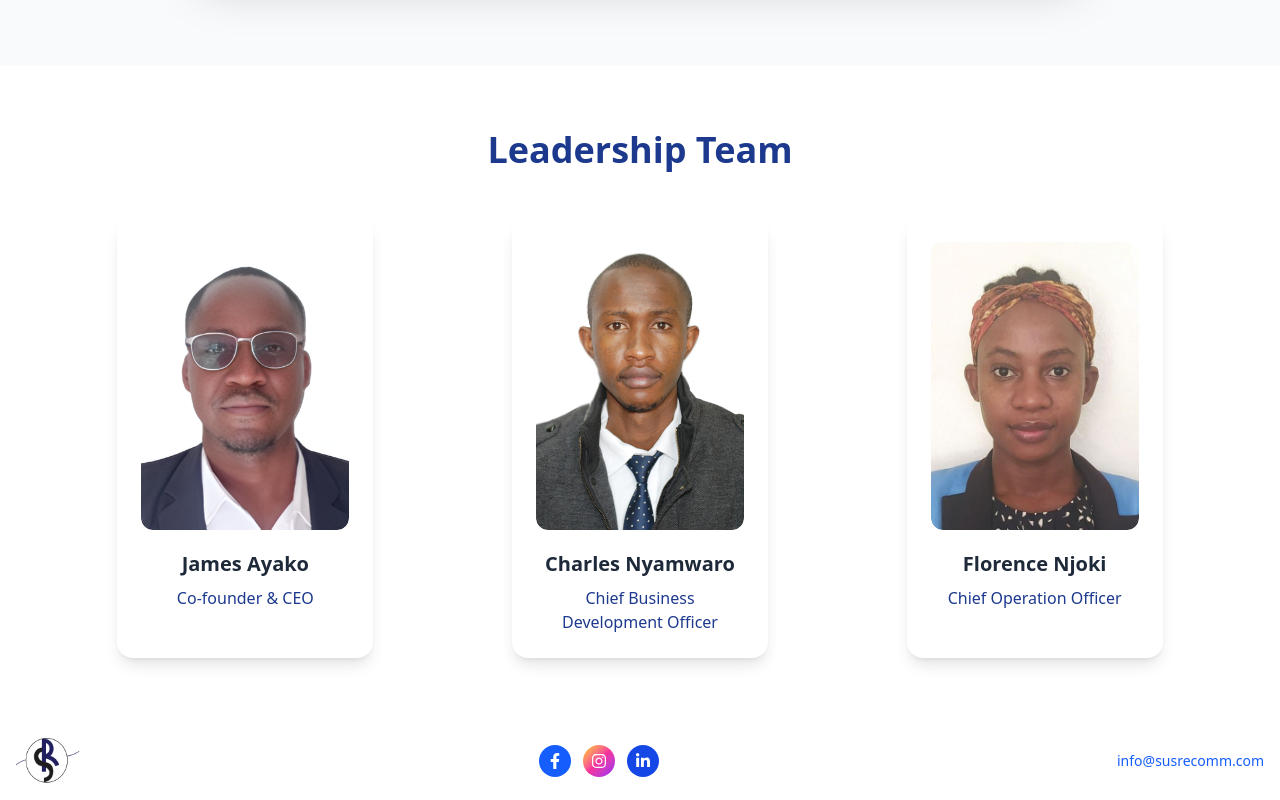
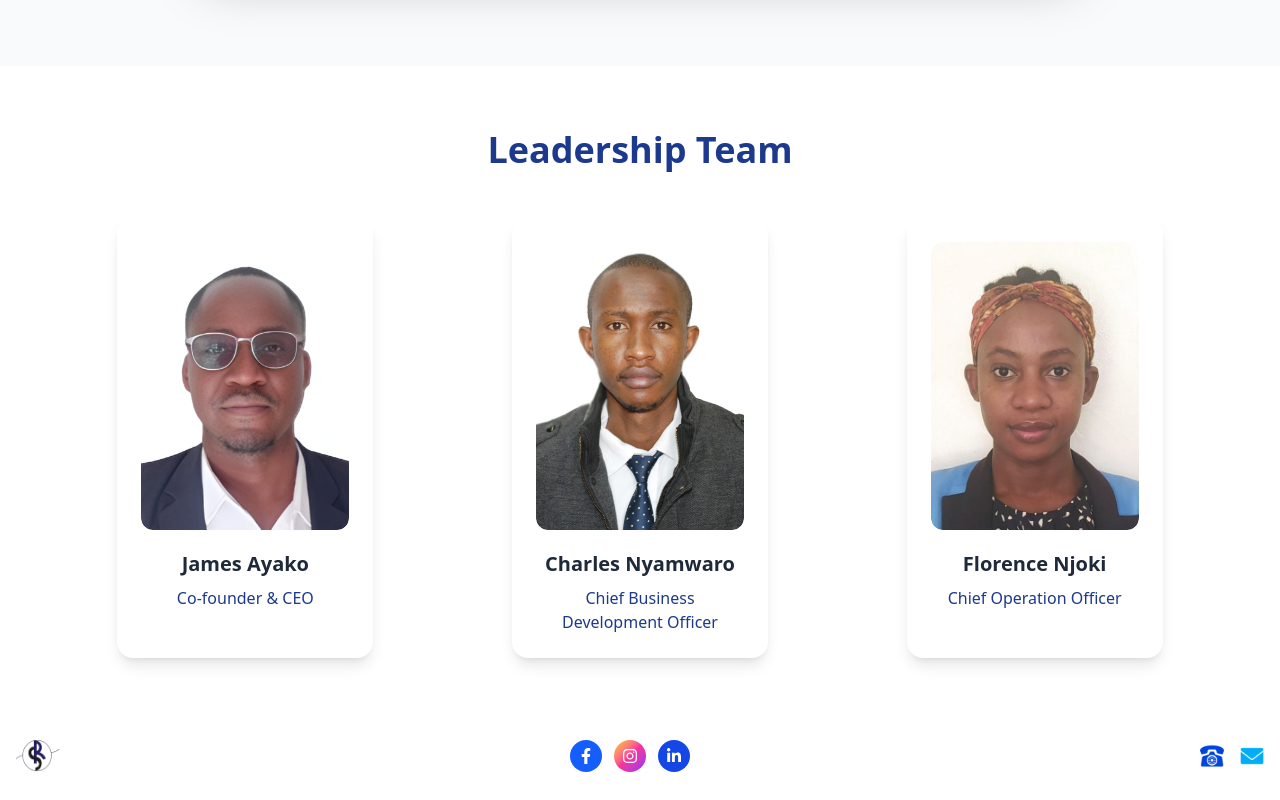
Before and after one commit to uncle12genius/Susrecomm5, a React (Vite) app: page / in a window 1280 px wide. Shown: the part 2522-3322 px from the top of the page. Built offline with nearby package versions, Linux system fonts and the light colour scheme.

Commit message:
navbar and footer fix

```diff
--- a/src/components/Footer.jsx
+++ b/src/components/Footer.jsx
@@ -9,7 +9,7 @@ const Footer = () => {
         <img
           src="/hero.png"
           alt="Company Logo"
-          className="w-16 h-auto object-contain"
+          className="w-11 h-9 object-contain"
         />
 
         {/* Social Media Links in the Center */}
@@ -43,9 +43,16 @@ const Footer = () => {
         </div>
 
         {/* Email on the far right */}
-        <a href="mailto:info@susrecomm.com" className="text-blue-600 hover:underline mt-2 md:mt-0">
-          info@susrecomm.com
-        </a>
+        <div className="flex flex-col md:flex-row items-center md:space-x-4 space-y-0">
+        <a href="tel:+12345677890" className="text-blue-600 hover:underline mt-2 md:mt-0">
+        <img src="phone.png" alt="Phone Icon" className="inline-block w-6 h-6" />
+          </a>
+           <a href="mailto:info@susrecomm.com" className="text-blue-600 hover:underline mt-2 md:mt-0">
+          <img src="message.png" alt="Email Icon" className="inline-block w-6 h-6" />
+            </a>
+        </div>
+
+
       </div>
     </footer>
   );
--- a/src/components/Navbar.jsx
+++ b/src/components/Navbar.jsx
@@ -71,7 +71,7 @@ const Navbar = () => {
           <img
             src="./hero.png"
             alt="SusRecomm Logo"
-            className="w-12 h-12 rounded-full"
+            className="w-11 h-9 rounded-full"
             aria-hidden="true"
           />
         </div>
```
Also changed, not shown: public/message.png (added), public/phone.png (added).
